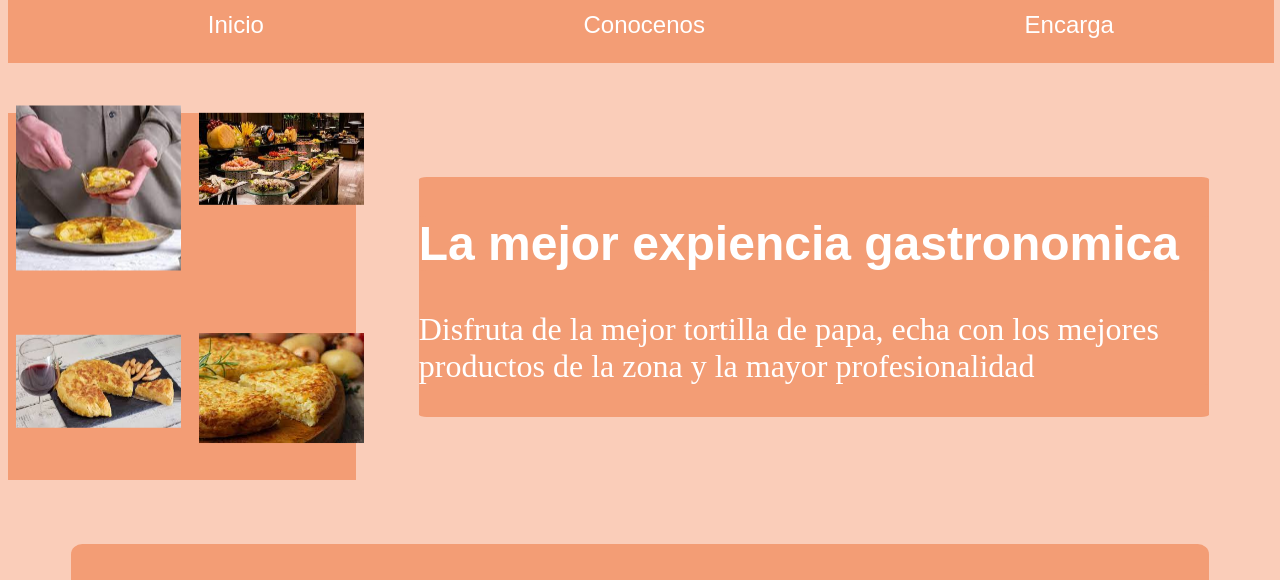
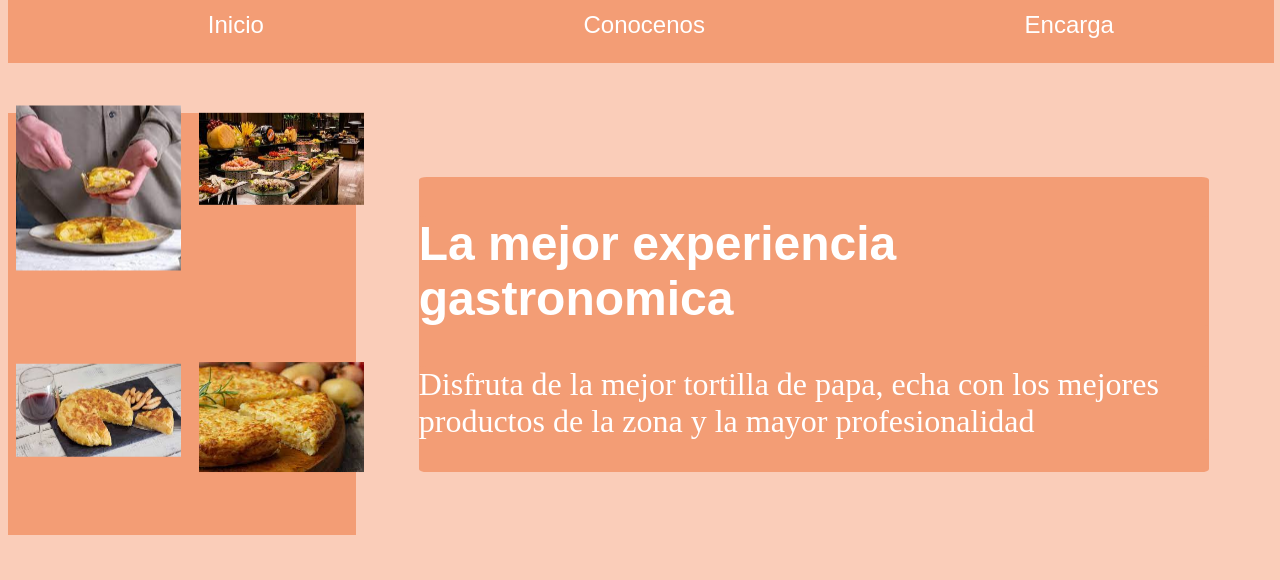
Before and after one commit to Leonardo200298/tortiya, a plain HTML site: page index.html in a window 1280 px wide. Shown: the part 171-751 px from the top of the page. Drawn offline with Linux system fonts and the light colour scheme; a web font is replaced by a local one.

Commit message:
correcion de error de ortografia, en produccion

```diff
--- a/index.html
+++ b/index.html
@@ -30,7 +30,7 @@
                 <img class="sacarlas_para_responsive" src="images/imagen.jpeg" alt="">
             </div>
             <div class="seccion_texto">
-                <h1>La mejor expiencia gastronomica </h1>
+                <h1>La mejor experiencia gastronomica </h1>
                 <p>Disfruta de la mejor tortilla de papa, echa con los mejores productos de la zona
                     y la mayor profesionalidad
                 </p>
```
